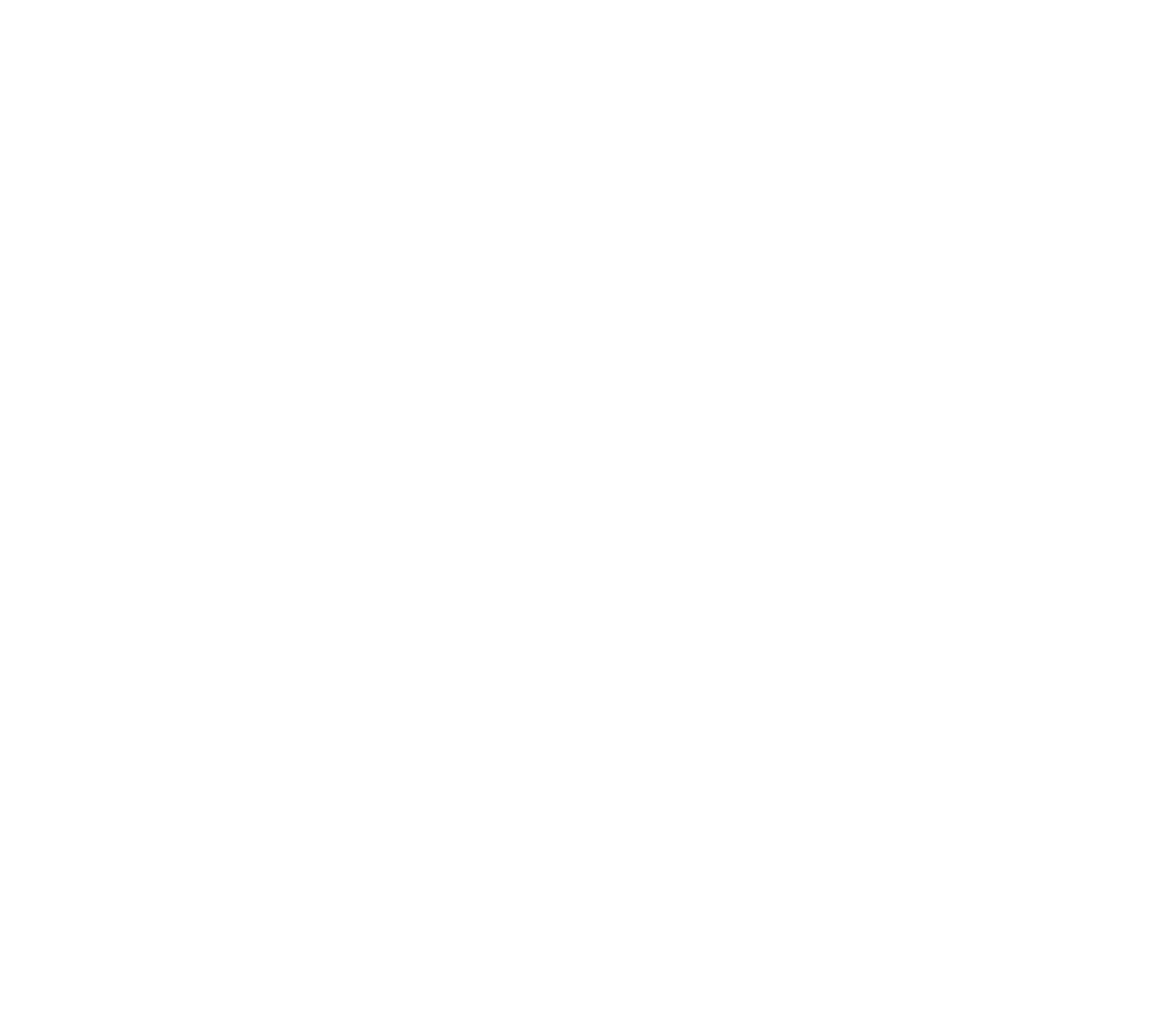
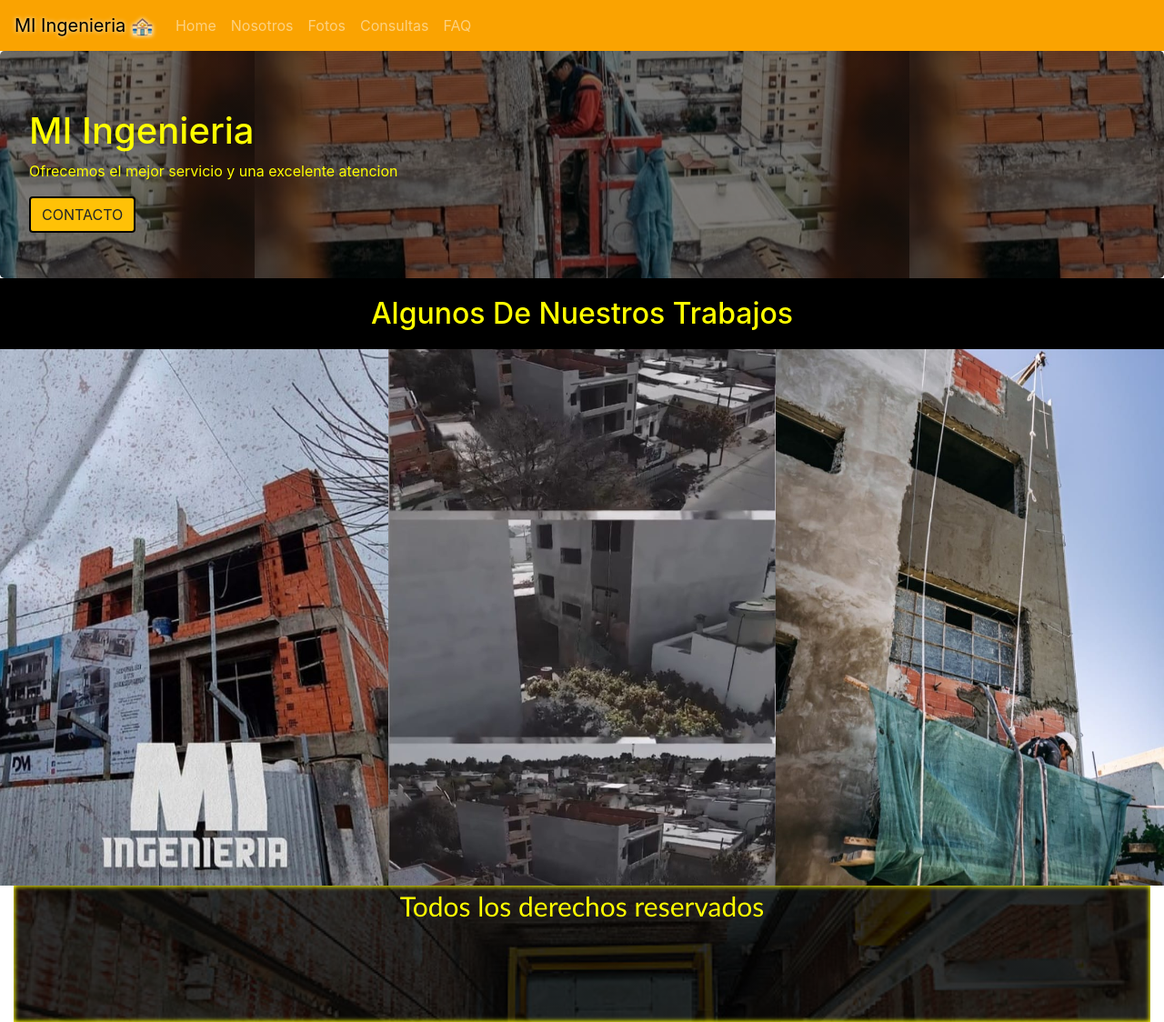
Before and after one commit to NachoSanchezL/POYECTO-MI-INGENIERIA, a plain HTML site: page index.html in a window 1280 px wide. Shown: the whole page at 91% size. Before the commit the page ends 800 px from the top, so only its background shows below. Drawn offline with nearby package versions, Linux system fonts and the light colour scheme.

Commit message:
Pasamos a trabajar en los otros html

```diff
--- a/estilos.css
+++ b/estilos.css
@@ -0,0 +1,83 @@
+*{
+
+    margin: 0;
+    padding: 0;
+    box-sizing: border-box;
+}
+
+.navbar{
+
+    background-color: rgb(250, 163, 1);
+
+}
+
+.navbar-brand{
+
+    color: #000 !important;
+    text-shadow: 0 0 5px #fff;
+}
+
+
+
+.jumbotron{
+
+    background-image: linear-gradient(rgba(0, 0, 0, 0.5),rgba(0, 0, 0, 0.5)), url(img/andamio.jfif);
+    height: 250px;
+    background-position: center;
+    color: #ff0;
+    margin: 0;
+}
+
+button {
+
+  border: 2px solid #000 !important;
+}
+
+h2{
+    background-color: black;
+    color:#ff0;
+    text-align: center;
+    padding: 20px;
+    margin: 0;
+}
+
+.nleft{
+
+    height: 590px;
+    background-image: url(img/inicio.jfif);
+    background-size: cover;
+    background-position:center ;
+}
+
+.ncenter{
+
+
+    height: 590px;
+    background-image: url(img/Alsina.jfif);
+    background-size: cover;
+    background-position:center ;
+}
+
+.nright{
+
+    height: 590px;
+    background-image: url(img/vieytes.jfif);
+    background-size: cover;
+    background-position:center ;
+}
+
+
+footer{
+
+
+    text-align: center;
+    font-family: 'Gill Sans', 'Gill Sans MT', Calibri, 'Trebuchet MS', sans-serif;
+    font-size: 30px;
+    background-image: linear-gradient(rgba(0, 0, 0, 0.8),rgba(0, 0, 0, 0.8)), url(img/modificación-mejoras-y-reparaciones-en-cosas-y-parte-comunes.jpg);
+    height: 150px;
+    background-position: center;
+    color: #ff0;
+    box-shadow: inset 0 0 5px 1px #ff0;
+    background-size: cover;
+
+}
--- a/index.html
+++ b/index.html
@@ -4,9 +4,84 @@
     <meta charset="UTF-8">
     <meta http-equiv="X-UA-Compatible" content="IE=edge">
     <meta name="viewport" content="width=device-width, initial-scale=1.0">
+    <link rel="stylesheet" href="https://cdn.jsdelivr.net/npm/bootstrap@4.6.2/dist/css/bootstrap.min.css" integrity="sha384-xOolHFLEh07PJGoPkLv1IbcEPTNtaed2xpHsD9ESMhqIYd0nLMwNLD69Npy4HI+N" crossorigin="anonymous">
+    <link rel="stylesheet" href="estilos.css">
     <title>MI Ingenieria</title>
 </head>
+
+
+
+
 <body>
+    <!--nav inicio-->
+    <nav class="navbar navbar-expand-md navbar-dark">
+        <!-- Brand -->
+        <a class="navbar-brand" href="#">MI Ingenieria 🏤</a>
 
+        <!-- Toggler/collapsibe Button -->
+        <button class="navbar-toggler" type="button" data-toggle="collapse" data-target="#collapsibleNavbar">
+          <span class="navbar-toggler-icon"></span>
+        </button>
+
+        <!-- Navbar links -->
+        <div class="collapse navbar-collapse" id="collapsibleNavbar">
+          <ul class="navbar-nav">
+            <li class="nav-item">
+              <a class="nav-link" href="index.html">Home</a>
+            </li>
+            <li class="nav-item">
+              <a class="nav-link" href="Nosotros.html">Nosotros</a>
+            </li>
+            <li class="nav-item">
+              <a class="nav-link" href="Fotos.html">Fotos</a>
+            </li>
+            <li class="nav-item">
+                <a class="nav-link" href="Consultas.html">Consultas</a>
+              </li>
+            <li class="nav-item">
+                <a class="nav-link" href="FAQ.html">FAQ</a>
+            </li>
+          </ul>
+        </div>
+      </nav>
+    <!--nav fin-->
+    <!--inicio jumbotron-->
+    <div class="jumbotron">
+        <h1>MI Ingenieria</h1>
+        <p>Ofrecemos el mejor servicio y una excelente atencion</p>
+        <button type="button" class="btn btn-warning">CONTACTO</button>
+    </div>
+    <!--Fin jumboton-->
+    <!--Muestra de trabajos-->
+    <h2>Algunos De Nuestros Trabajos</h2>
+
+    <div class="container-fluid">
+        <div class="row">
+            <div class="nleft col-sm-4"></div>
+            <div class="ncenter col-sm-4"></div>
+            <div class="nright col-sm-4"></div>
+        </div>
+    <!--fin de muestra de trabajos-->
+    <!--Footer inicio-->
+    <footer>
+
+        <p>Todos los derechos reservados</p>
+
+        <div class="redes"></div>
+
+
+
+
+    </footer>
+    <!--Footer fin-->
+
+
+
+
+
+
+        <script src="https://cdn.jsdelivr.net/npm/jquery@3.5.1/dist/jquery.slim.min.js" integrity="sha384-DfXdz2htPH0lsSSs5nCTpuj/zy4C+OGpamoFVy38MVBnE+IbbVYUew+OrCXaRkfj" crossorigin="anonymous"></script>
+        <script src="https://cdn.jsdelivr.net/npm/popper.js@1.16.1/dist/umd/popper.min.js" integrity="sha384-9/reFTGAW83EW2RDu2S0VKaIzap3H66lZH81PoYlFhbGU+6BZp6G7niu735Sk7lN" crossorigin="anonymous"></script>
+        <script src="https://cdn.jsdelivr.net/npm/bootstrap@4.6.2/dist/js/bootstrap.min.js" integrity="sha384-+sLIOodYLS7CIrQpBjl+C7nPvqq+FbNUBDunl/OZv93DB7Ln/533i8e/mZXLi/P+" crossorigin="anonymous"></script>
 </body>
 </html>
```
Also changed, not shown: Consultas.html (added, +12 -0 lines), FAQ.html (added, +12 -0 lines), Fotos.html (added, +12 -0 lines), Nosotros.html (added, +12 -0 lines), img/modificación-mejoras-y-reparaciones-en-cosas-y-parte-comunes.jpg (added).
